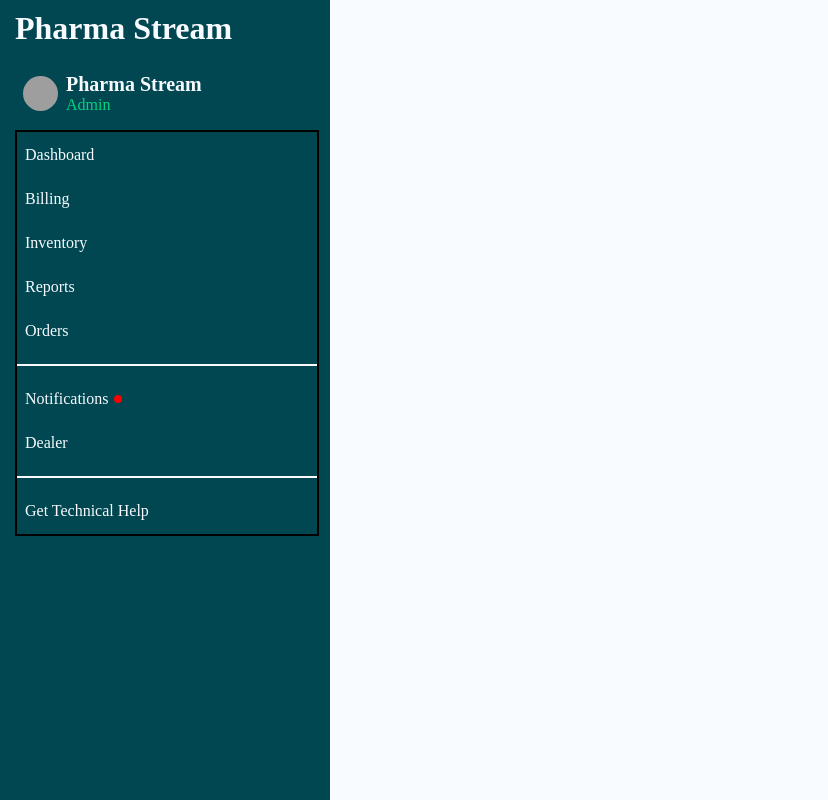
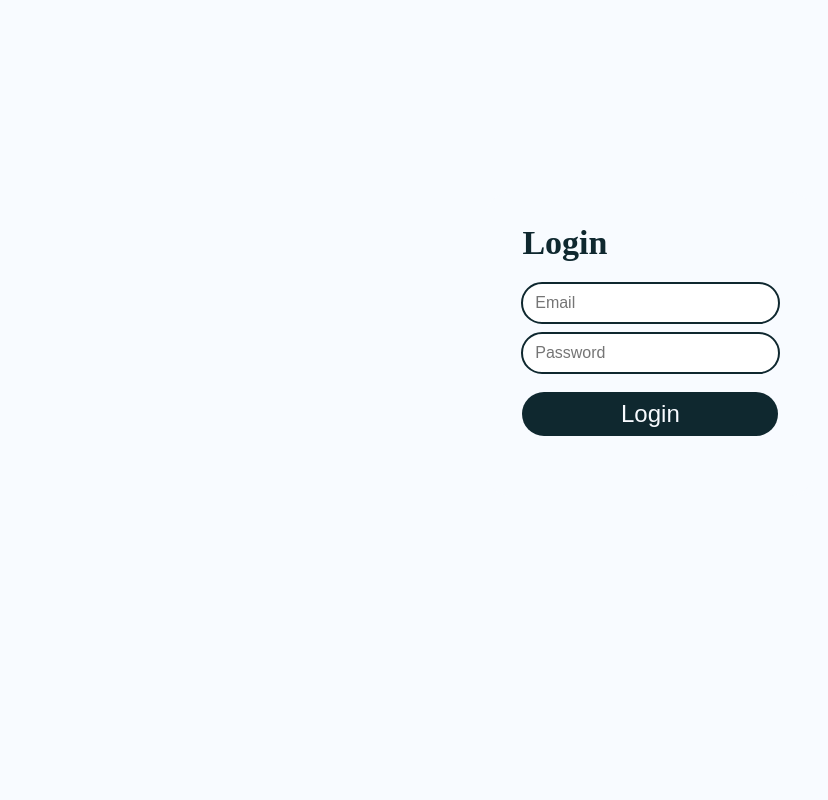
Before and after one commit to rohitks2004/Pharma_stream, a React (Vite) app in the folder client/src/renderer/: page /Login in a window 1280 px wide. Shown: the whole page, without its empty margins (0-828 px from the left). Built offline with nearby package versions, Linux system fonts and the light colour scheme; grey boxes are pictures that could not be loaded.

Commit message:
"routing"

```diff
--- a/client/src/renderer/src/App.jsx
+++ b/client/src/renderer/src/App.jsx
@@ -1,15 +1,27 @@
-import Login from "./components/Login"
-import Sidebar from "./components/sideBar"
-import { BrowserRouter as Router, Route, Routes, Navigate } from "react-router-dom";
+import Login from "./components/Login";
+import Sidebar from "./components/sideBar";
+import {  Route, Routes, Navigate } from "react-router-dom";
+import { useSelector } from "react-redux";
 
 function App() {
-  const ipcHandle = () => window.electron.ipcRenderer.send('ping')
+  const user = useSelector((state) => state.userSlice.user);
 
   return (
-    <>
-      <Sidebar/>
-    </>
-  )
+      <Routes>
+
+      {/* Root path redirect to login or sideBar based on authentication */}
+      <Route path="/" element={user ? <Navigate to="/sideBar" /> : <Navigate to="/Login" />} />
+
+      {/* Login route */}
+      <Route path="/Login" element={!user ? <Login /> : <Navigate to="/sideBar" />} />
+
+      {/* Sidebar route */}
+      <Route path="/sideBar" element={user ? <Sidebar /> : <Navigate to="/Login" />} />
+
+      {/* Catch-all route to handle undefined paths */}
+      <Route path="*" element={<Navigate to="/" />} />
+      </Routes>
+  );
 }
 
-export default App
+export default App;
--- a/client/src/renderer/src/components/Login.jsx
+++ b/client/src/renderer/src/components/Login.jsx
@@ -1,6 +1,6 @@
-import { useState } from "react";
+import { useState, useEffect } from "react";
 import { useDispatch, useSelector } from "react-redux";
-import { Navigate } from "react-router-dom";
+import { useNavigate } from "react-router-dom";
 import { login } from "../redux/userSlice";
 
 const Login = () => {
@@ -9,23 +9,26 @@ const Login = () => {
     const [email, setEmail] = useState("");
     const [password, setPassword] = useState("");
 
-
     const user = useSelector((state) => state.userSlice.user);
     const dispatch = useDispatch();
-    // const history = useHistory();
+    const navigate = useNavigate();
 
     const handleSubmit = (e) => {
       e.preventDefault();
-      // Perform login logic here
-      dispatch(login(
-        {
+      dispatch(login({
         "userType": "superAdmin",
         "token": "eyJhbGciOiJIUzI1NiIsInR5cCI6IkpXVCJ9.eyJlbWFpbCI6InJvaGl0QG1haWwuY29tIiwidXNlclR5cGUiOiJzdXBlckFkbWluIiwiaWF0IjoxNzI0NzY5ODE3LCJleHAiOjE3MjQ4NTYyMTd9.h2i_As8cxQliG8jxF613-oxkEJsjdF0fmuHtgoHLIt4"
-      }))
+      }));
+      navigate("/sideBar");
     };
 
+    useEffect(() => {
+      if (user) {
+        navigate("/sideBar");
+      }
+    }, [user, navigate]);
+
     return (
-      <>
       <form className="loginform" onSubmit={handleSubmit}>
         <input
           type="email"
@@ -43,7 +46,6 @@ const Login = () => {
         />
         <button type="submit">Login</button>
       </form>
-      </>
     );
   };
 
--- a/client/src/renderer/src/redux/userSlice.js
+++ b/client/src/renderer/src/redux/userSlice.js
@@ -3,10 +3,11 @@ import { createSlice } from "@reduxjs/toolkit";
 const userSlice = createSlice({
     name:"userToken",
     initialState:{
-        user:{
-            "userType": "superAdmin",
-            "token": "eyJhbGciOiJIUzI1NiIsInR5cCI6IkpXVCJ9.eyJlbWFpbCI6InJvaGl0QG1haWwuY29tIiwidXNlclR5cGUiOiJzdXBlckFkbWluIiwiaWF0IjoxNzI0NzY5ODE3LCJleHAiOjE3MjQ4NTYyMTd9.h2i_As8cxQliG8jxF613-oxkEJsjdF0fmuHtgoHLIt4"
-        }
+        // user:{
+        //     "userType": "superAdmin",
+        //     "token": "eyJhbGciOiJIUzI1NiIsInR5cCI6IkpXVCJ9.eyJlbWFpbCI6InJvaGl0QG1haWwuY29tIiwidXNlclR5cGUiOiJzdXBlckFkbWluIiwiaWF0IjoxNzI0NzY5ODE3LCJleHAiOjE3MjQ4NTYyMTd9.h2i_As8cxQliG8jxF613-oxkEJsjdF0fmuHtgoHLIt4"
+        // }
+        user:null,
     },
     reducers:{
         login:(state,action)=>{
```
Lines whose indentation alone changed are shown as unchanged.
